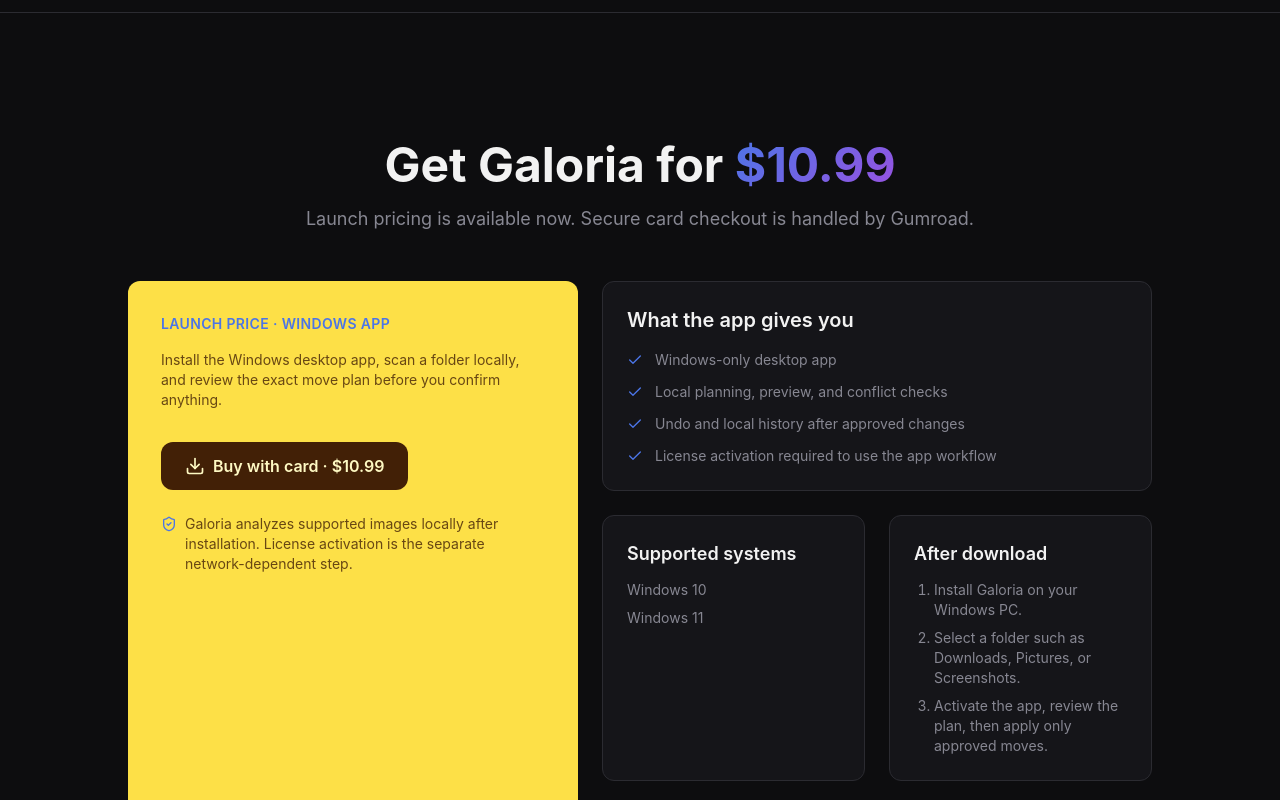
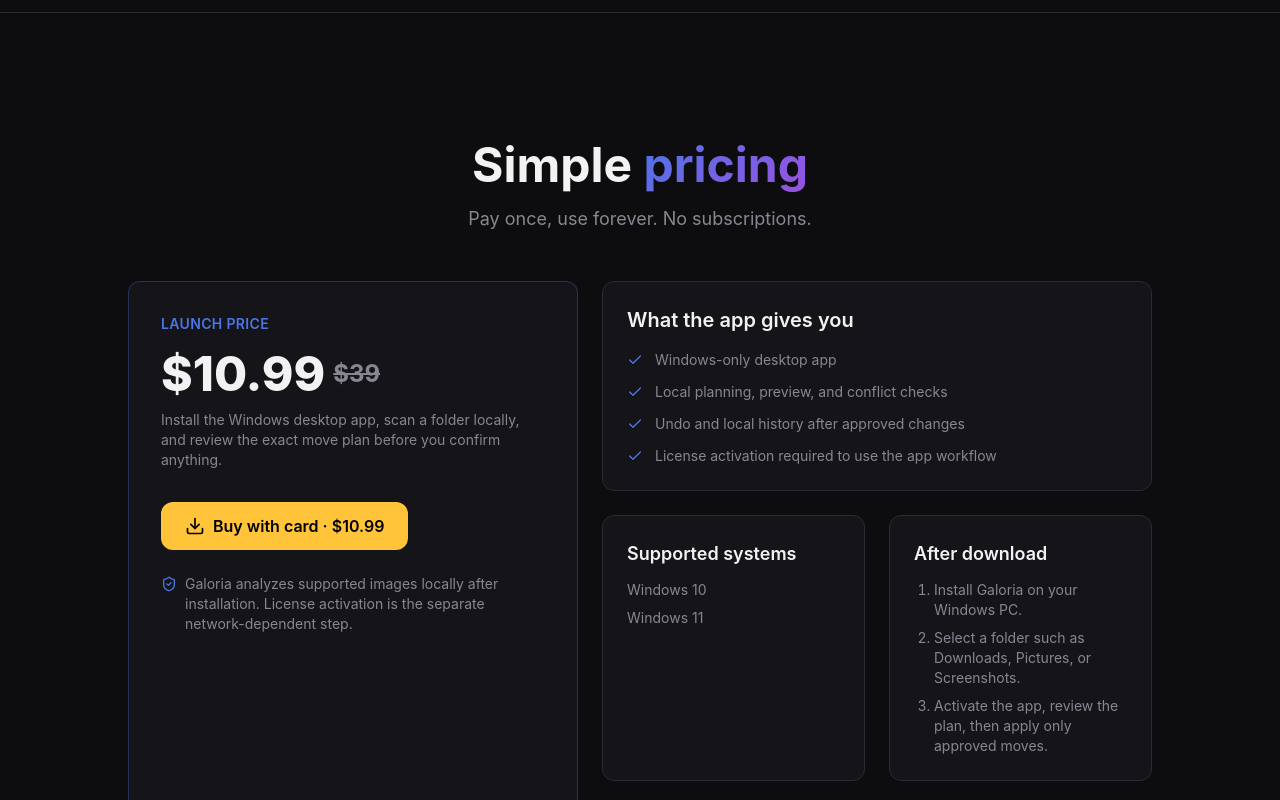
Before and after one commit to galoria-ai/galoria-ai.github.io, a React (Vite) app: page / in a window 1280 px wide. Shown: the part 9140-9940 px from the top of the page. Built offline with nearby package versions, Linux system fonts and the light colour scheme.

Commit message:
Match Galoria launch pricing style

```diff
--- a/src/components/PricingSection.tsx
+++ b/src/components/PricingSection.tsx
@@ -37,19 +37,20 @@ const PricingSection = () => {
       <div className="container">
         <div className="mx-auto max-w-3xl text-center">
           <h2 className="text-3xl font-bold text-foreground md:text-5xl">
-            Get Galoria for <span className="text-gradient">{product.price.display}</span>
+            Simple <span className="text-gradient">pricing</span>
           </h2>
           <p className="mt-4 text-muted-foreground md:text-lg">
-            Launch pricing is available now. Secure card checkout is handled by Gumroad.
+            Pay once, use forever. No subscriptions.
           </p>
         </div>
 
         <div className="mx-auto mt-12 grid max-w-5xl gap-6 lg:grid-cols-[0.9fr_1.1fr]">
-          <div className="rounded-xl border border-yellow-300/70 bg-yellow-300 p-8 text-yellow-950">
+          <div className="rounded-xl border border-primary/30 bg-card p-8">
             <div className="text-sm font-semibold uppercase tracking-wide text-primary">
-              Launch price · Windows app
+              Launch price
             </div>
-            <p className="mt-4 text-sm text-yellow-950/80">
+            <div className="mt-4 flex items-end gap-2"><span className="text-5xl font-extrabold text-foreground">{product.price.display}</span><span className="pb-2 text-2xl font-bold text-muted-foreground line-through">$39</span></div>
+            <p className="mt-3 text-sm text-muted-foreground">
               Install the Windows desktop app, scan a folder locally, and review the exact move plan before you confirm anything.
             </p>
 
@@ -58,7 +59,7 @@ const PricingSection = () => {
               target="_blank"
               rel="noopener noreferrer"
               onClick={() => trackEvent("platform_download_cta_clicked", { platform: "windows", location: "download" })}
-              className="mt-8 inline-flex min-h-12 items-center justify-center gap-2 rounded-lg bg-yellow-950 px-6 py-3 text-base font-semibold text-yellow-100 transition-opacity hover:opacity-90"
+              className="mt-8 inline-flex min-h-12 items-center justify-center gap-2 rounded-lg bg-[#FFC439] px-6 py-3 text-base font-semibold text-black transition-opacity hover:opacity-90"
             >
               <Download className="h-5 w-5" />
               Buy with card · {product.price.display}
@@ -66,7 +67,7 @@ const PricingSection = () => {
 
             <div className="mt-6 flex items-start gap-2 text-sm text-muted-foreground">
               <ShieldCheck className="mt-0.5 h-4 w-4 shrink-0 text-primary" />
-              <p className="text-yellow-950/80">
+              <p>
                 Galoria analyzes supported images locally after installation. License activation is the separate network-dependent step.
               </p>
             </div>
```
Also changed, not shown: 19 other files (tests, documents, lock files or other folders).
